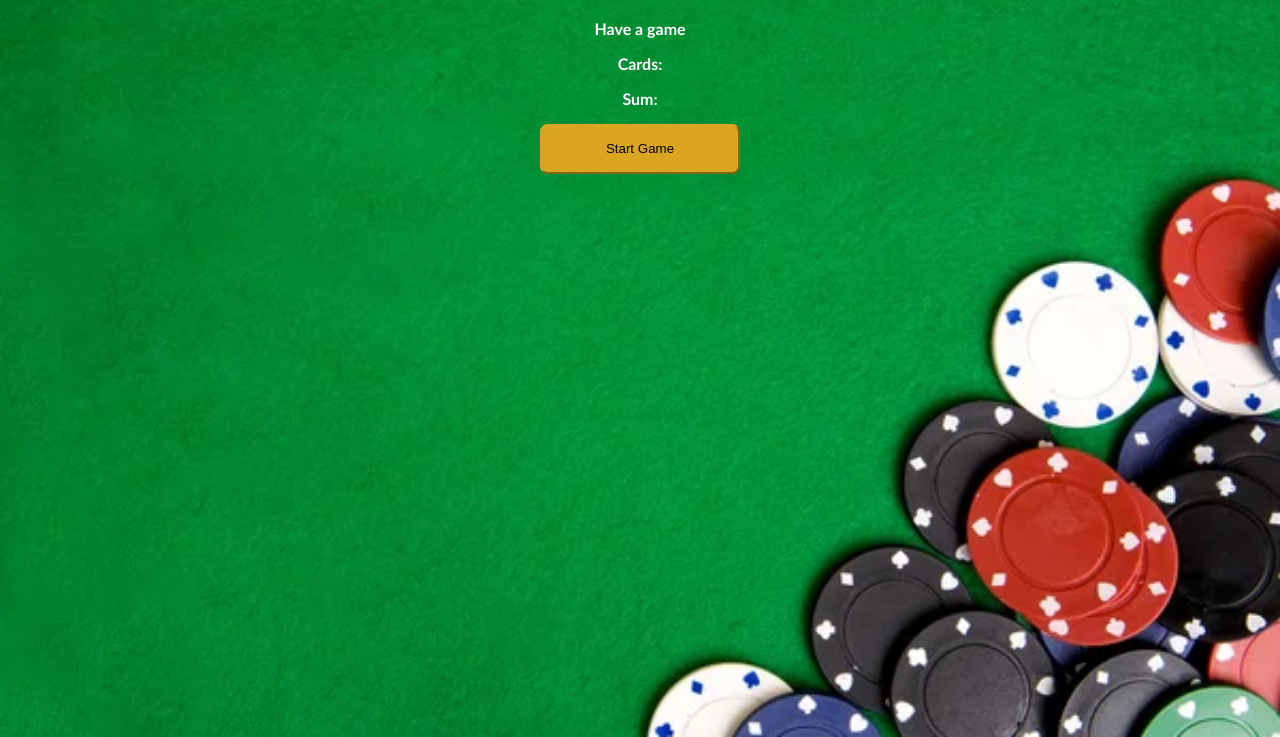
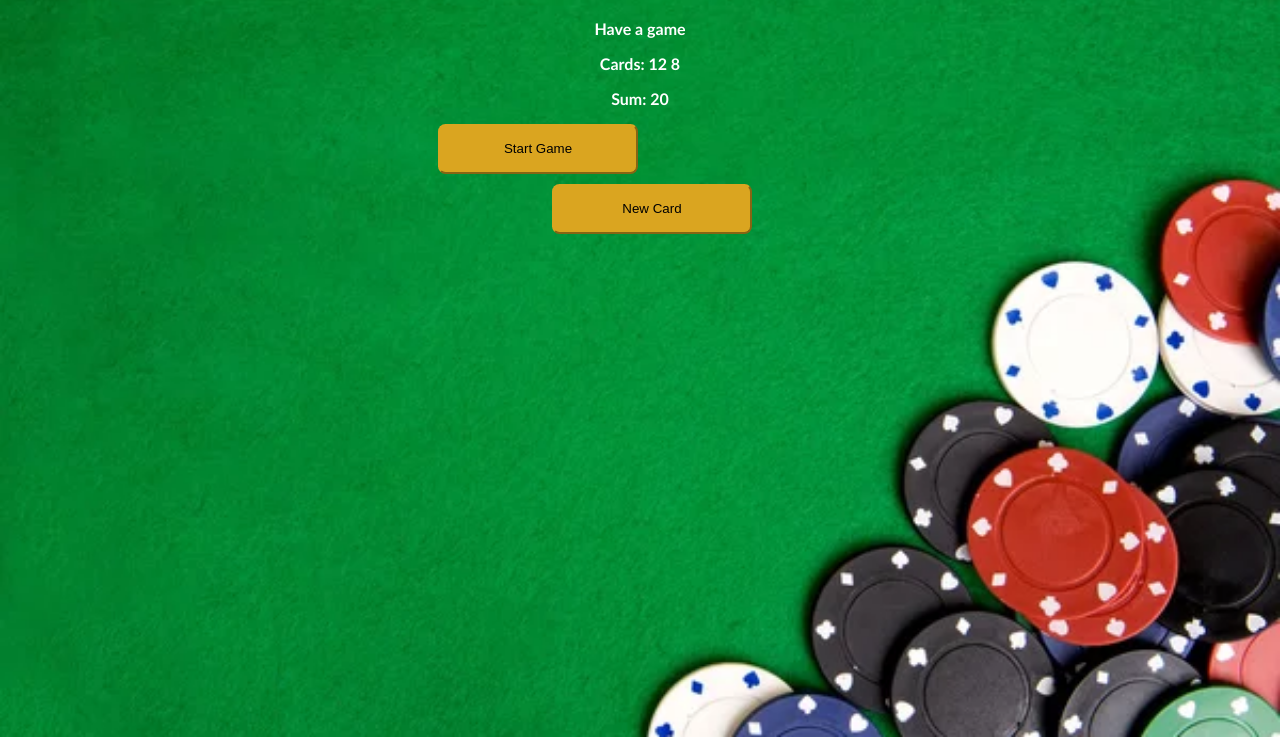
Before and after one commit to rsef899/BlackJack_Game_JS, a plain HTML site: page index.html in a window 1280 px wide. Both pictures are taken after a click on the button "Start Game". Shown: the part 63-800 px from the top of the page. Drawn offline with Linux system fonts and the light colour scheme.

Commit message:
Created start game and new Game buttons and there functions

```diff
--- a/index.css
+++ b/index.css
@@ -22,5 +22,15 @@ button{
     border-radius: 0.2cm;
     background: goldenrod;
     cursor: pointer;
+}
+#startButton{
+    right: 8px;
+}
+
+#newCardButton {
+    position: relative;
+    top: 60px;
+    right: 90px;
+
 
 }
--- a/index.html
+++ b/index.html
@@ -4,9 +4,10 @@
 <body>
     <h1>Black jack</h1>
     <p id ="message-el">Have a game</p>
-    <p>Cards: </p>
-    <p>Sum: </p>
+    <p id="cards-el">Cards: </p>
+    <p id="sum-el">Sum: </p>
     <button id="startButton" onclick= startGame()>Start Game</button>
+    <button id="newCardButton" onclick=addCard()>New Card</button>
     <script src="index.js"></script>
 </body>
 </html>
--- a/index.js
+++ b/index.js
@@ -1,18 +1,44 @@
-let firstCard = 10
-let lastCard = 10
+let firstCard;
+let lastCard;
+let sum;
 let hasBlackJacked = false
+let firstPlayed = false;
+
+let messageEl = document.getElementById("message-el")
+
+//--------selecting the sum element
+//let sumEl = document.getElementById("sum-el")
+//same as by element but this searches the code for a selector,**Class
+let sumEl = document.querySelector("#sum-el")
+let cardsEl = document.getElementById("cards-el")
+
+function addCard(){
+    lastCard = 5
+    sum += lastCard
+    startGame()
+}
 
 function startGame(){
-    let sum = firstCard + lastCard
+    if (firstPlayed == false){
+        firstCard = 12;
+        lastCard = 8;
+        cardsEl.innerText += " " + firstCard;
+        sum = firstCard + lastCard
+        firstPlayed = true;
+    }
+
+    cardsEl.innerText += " " + lastCard
     if (sum === 21){
         console.log("Blackjacked")
         hasBlackJacked = true
     }
     else if (sum < 21){
         console.log("Next Hand")
+        sumEl.textContent = "Sum: " + sum
     }
     else{
         console.log("Busted")
+        sumEl.textContent = "Sum: " + sum
     }
 
 }
```
